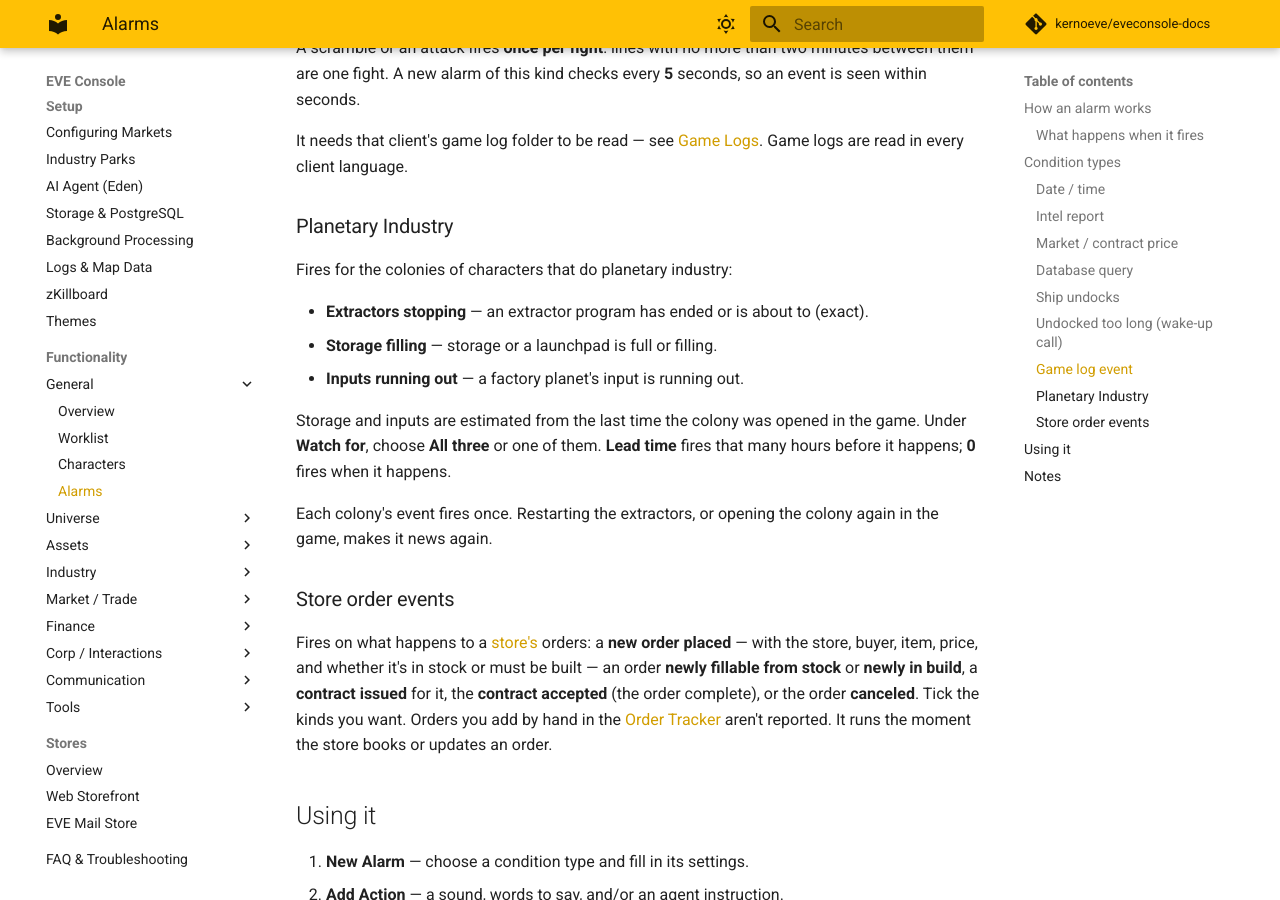
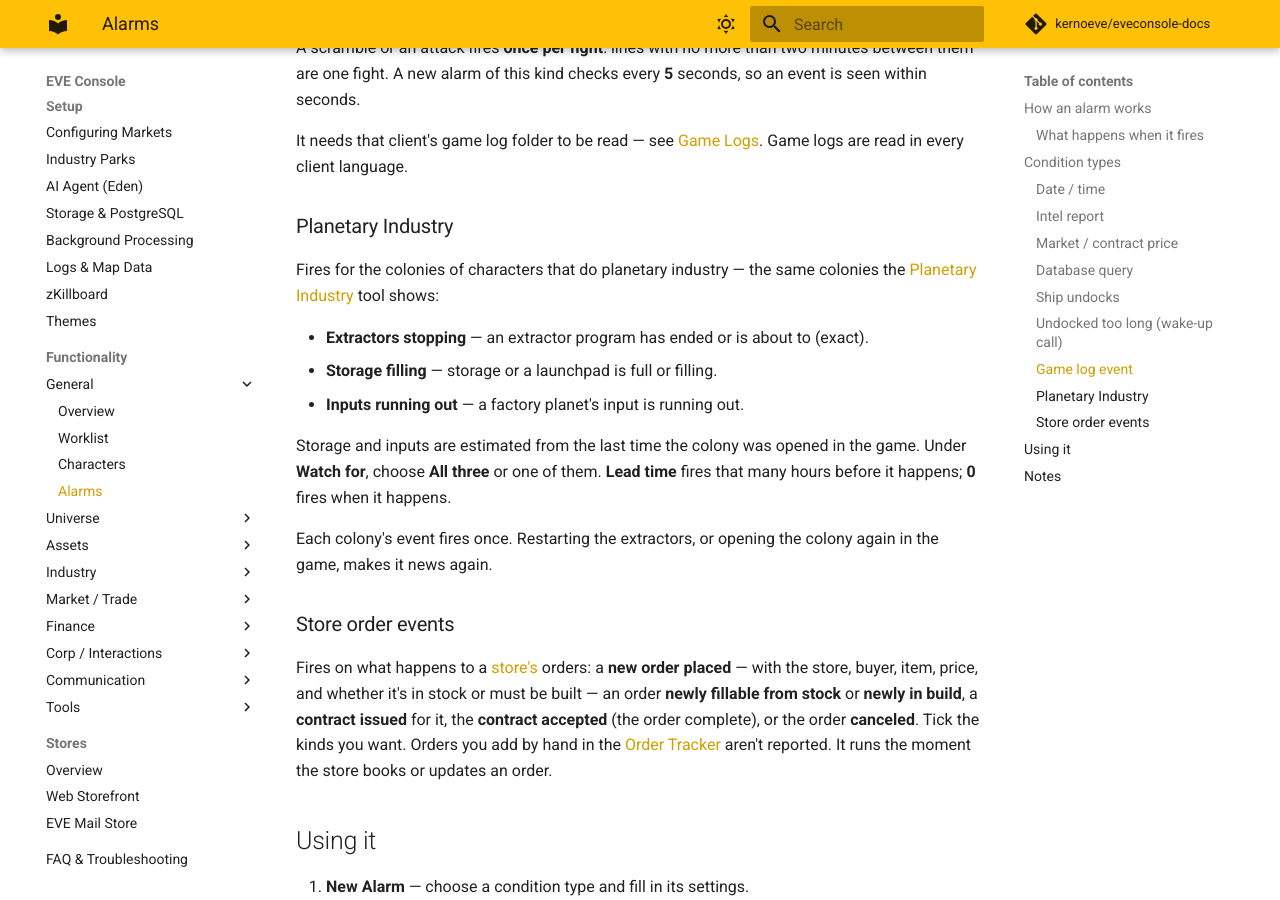
Before and after one commit to kernoeve/eveconsole-docs, an MkDocs documentation site: the page built from docs/tools/alarms.md, in a window 1280 px wide and 900 px high, scrolled down 4555 px. Built offline with MkDocs 1.6.1 and Material for MkDocs 9.7.7, drawn with Linux system fonts in a browser that asks for light colours; comment, search, counter and statistics services are not loaded.

Commit message:
Alarms: link the Planetary Industry check to its tool page
Co-Authored-By: Claude Opus 5.5 <noreply@anthropic.com>

```diff
--- a/docs/tools/alarms.md
+++ b/docs/tools/alarms.md
@@ -112,7 +112,7 @@ It needs that client's game log folder to be read — see [Game Logs](../logs-an
 
 ### Planetary Industry
 
-Fires for the colonies of characters that do planetary industry:
+Fires for the colonies of characters that do planetary industry — the same colonies the [Planetary Industry](planetary-industry.md) tool shows:
 
 - **Extractors stopping** — an extractor program has ended or is about to (exact).
 - **Storage filling** — storage or a launchpad is full or filling.
```
